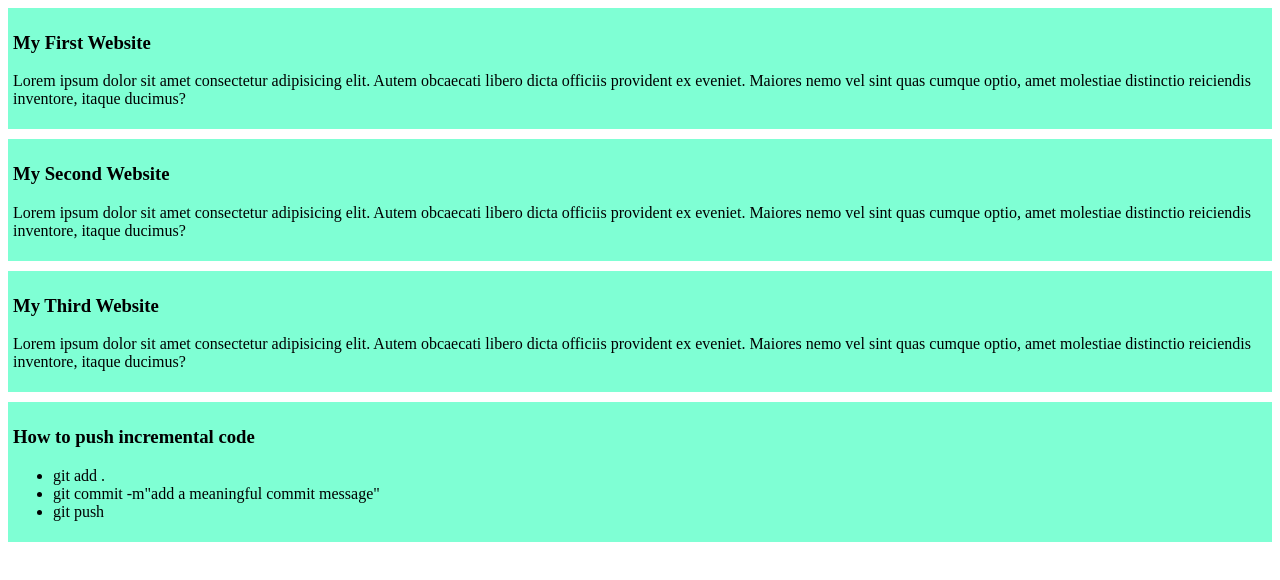
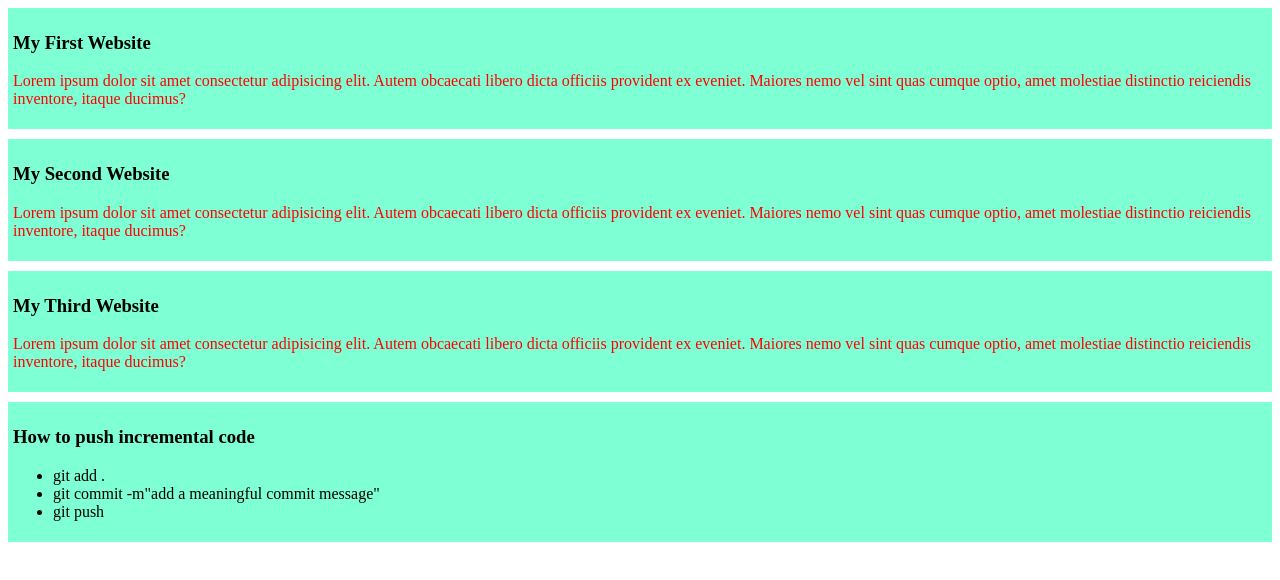
Before and after one commit to MrColonThree/First-One, a plain HTML site: page index.html in a window 1280 px wide. Drawn offline with Linux system fonts and the light colour scheme.

Commit message:
some changes in css

```diff
--- a/stylrs/blog.css
+++ b/stylrs/blog.css
@@ -3,3 +3,7 @@ div {
   padding: 5px;
   margin-bottom: 10px ;
 }
+p{
+  text-decoration: wavy;
+  color: red;
+}
```
